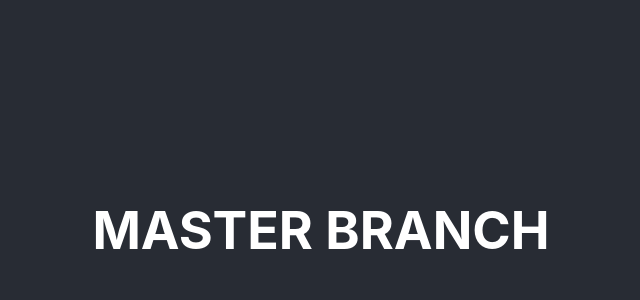
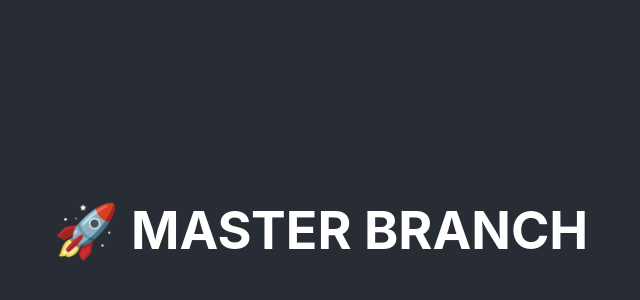
Before and after one commit to injoon5/netlify-sub-domain, a React (Create React App) app: page / in a window 1280 px wide. Shown: the part 170-470 px from the top of the page, without its empty margins (319-959 px from the left). Built offline with nearby package versions, Linux system fonts and the light colour scheme.

Commit message:
add emoji

```diff
--- a/src/App.js
+++ b/src/App.js
@@ -6,7 +6,7 @@ function App() {
   return (
     <div className="App">
       <header className="App-header">
-        <h1>MASTER BRANCH</h1>
+        <h1>🚀 MASTER BRANCH</h1>
       </header>
     </div>
   );
```
